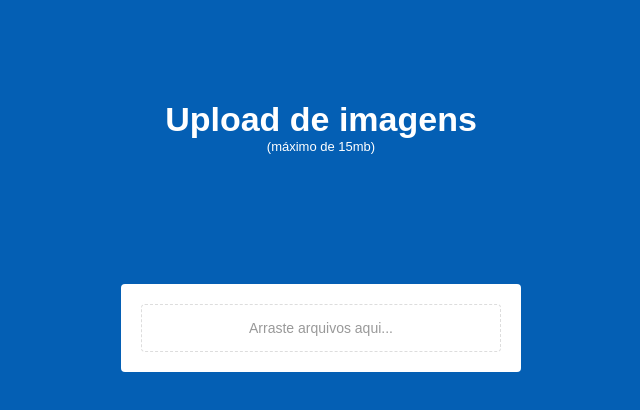
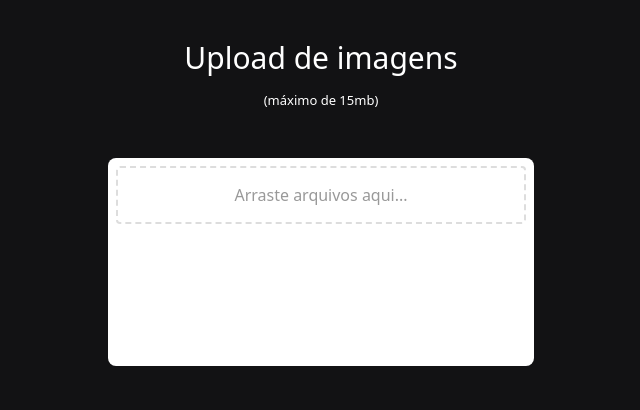
Before and after one commit to TierryBr/Upload-image-frontend, a React (Create React App) app: page / in a window 1280 px wide. Shown: the top 410 px of the page, without its empty margins (319-959 px from the left). Built offline with nearby package versions, Linux system fonts and the light colour scheme; no server answers.

Commit message:
[master] - Adding tailwind ui

```diff
--- a/package.json
+++ b/package.json
@@ -43,5 +43,10 @@
       "last 1 firefox version",
       "last 1 safari version"
     ]
+  },
+  "devDependencies": {
+    "autoprefixer": "^10.4.13",
+    "postcss": "^8.4.21",
+    "tailwindcss": "^3.2.4"
   }
 }
--- /dev/null
+++ b/postcss.config.js
@@ -0,0 +1,6 @@
+module.exports = {
+  plugins: {
+    tailwindcss: {},
+    autoprefixer: {},
+  },
+}
--- a/public/index.html
+++ b/public/index.html
@@ -25,7 +25,7 @@
   <title>Upload de imagens</title>
 </head>
 
-<body>
+<body class="bg-[#121214]">
   <noscript>You need to enable JavaScript to run this app.</noscript>
   <div id="root"></div>
   <!--
--- a/src/App.tsx
+++ b/src/App.tsx
@@ -5,14 +5,9 @@ import { useDropzone } from 'react-dropzone';
 
 import api from './services/api';
 
-import GlobalStyle from './styles/global';
-import {
-  Container,
-  Content,
-  ContainerName,
-  DropContainer,
-  UploadMessage,
-} from './styles';
+import './styles/main.css';
+
+import { DropContainer, UploadMessage } from './styles';
 
 import FileList from './components/FileList';
 import { useState } from 'react';
@@ -129,12 +124,12 @@ export default function App() {
   };
 
   return (
-    <Container>
-      <ContainerName>
+    <div className="flex justify-center flex-col items-center">
+      <div className="text-white font-medium text-3xl	text-center p-10">
         <h1>Upload de imagens</h1>
         <span style={{ fontSize: 13 }}>(máximo de 15mb)</span>
-      </ContainerName>
-      <Content>
+      </div>
+      <div className="w-1/3 h-52 bg-white rounded-lg p-2">
         <DropContainer
           {...getRootProps()}
           isDragActive={isDragActive}
@@ -147,8 +142,7 @@ export default function App() {
         {!!uploadedPhotos.length && (
           <FileList files={uploadedPhotos} onDelete={handleDelete} />
         )}
-      </Content>
-      <GlobalStyle />
-    </Container>
+      </div>
+    </div>
   );
 }
--- a/src/components/FileList/index.tsx
+++ b/src/components/FileList/index.tsx
@@ -2,7 +2,7 @@ import React from 'react';
 import { CircularProgressbar } from 'react-circular-progressbar';
 import { MdCheckCircle, MdError, MdLink } from 'react-icons/md';
 
-import { Container, FileInfo, Preview } from './styles';
+import { Container, Preview } from './styles';
 
 const FileList = ({ files, onDelete }) => {
   return (
@@ -10,21 +10,24 @@ const FileList = ({ files, onDelete }) => {
       {files &&
         files.map((uploadedFile) => (
           <li key={uploadedFile.id}>
-            <FileInfo>
+            <div className="flex items-center">
               <Preview src={uploadedFile.preview} />
-              <div>
+              <div className="flex flex-col">
                 <strong>{uploadedFile.name.substr(-35)}</strong>
-                <span>
+                <span className="text-sm text-gray-500">
                   {uploadedFile.readableSize}{' '}
                   {!!uploadedFile.url && (
-                    <button onClick={() => onDelete(uploadedFile.id)}>
+                    <button
+                      className="text-sm text-red-500 mx-3"
+                      onClick={() => onDelete(uploadedFile.id)}
+                    >
                       Excluir
                     </button>
                   )}
                 </span>
               </div>
-            </FileInfo>
-            <div>
+            </div>
+            <div className="flex flex-row">
               {!uploadedFile.uploaded && !uploadedFile.error && (
                 <CircularProgressbar
                   styles={{
--- a/src/components/FileList/styles.ts
+++ b/src/components/FileList/styles.ts
@@ -16,33 +16,9 @@ export const Container = styled.ul`
     }
 `;
 
-export const FileInfo = styled.div`
-    display: flex;
-    align-items: center;
-
-    div {
-        display: flex;
-
-        flex-direction: column;
-        span {
-            font-size: 12px;
-            color: #999;
-            margin-top: 5px;
-
-            button {
-                border: 0;
-                background: transparent;
-                color: #e57878;
-                margin-left: 5px;
-                cursor: pointer;
-            }
-        }
-    }
-`;
-
 export const Preview = styled.div`
-    width: 36px;
-    height: 36px;
+    width: 40px;
+    height: 40px;
     border-radius: 5px;
     background-image: url(${props => props.src});
     background-repeat: no-repeat;
--- a/src/styles.ts
+++ b/src/styles.ts
@@ -1,31 +1,4 @@
 import styled, {css} from 'styled-components';
-
-export const Container = styled.div`
-  margin-top: 100px;
-  display: flex;
-  justify-content: center;
-  align-items: center;
-  flex-direction: column;
-`;
-
-export const Content = styled.div`
-    width: 100%;
-    max-width: 400px;
-    margin: 30px;
-    background: #fff;
-    border-radius: 4px;
-    padding: 20px;
-`;
-
-export const ContainerName = styled.div`
-    font-size: 17px;
-    color: #fff;
-    display: flex;
-    flex-direction: column;
-    justify-content: center;
-    align-items: center;
-    margin-bottom: 100px
-`;
 
 const dragActive = css`
     border-color: #78e5d5;
@@ -38,7 +11,7 @@ const dragReject = css`
 export const DropContainer = styled.div.attrs({
     className: "dropzone"
 })`
-    border: 1px dashed #ddd;
+    border: 2px dashed #ddd;
     border-radius: 4px;
     cursor: pointer;
 
--- a/src/styles/global.ts
+++ /dev/null
@@ -1,27 +0,0 @@
-import { createGlobalStyle } from 'styled-components'
-
-import 'react-circular-progressbar/dist/styles.css'
-
-export default createGlobalStyle`
-    * {
-        margin: 0;
-        padding: 0;
-        outline: 0;
-        box-sizing: border-box
-    }
-
-    body {
-        font-family: Arial, Helvetica, sans-serif;
-        font-size: 14px;
-        background: #045FB4;
-        text-rendering: optimizeLegibility;
-        -webkit-font-smoothing: antialiased;
-    }
-
-    html, body, #root {
-        height: 100%;
-
-    }
-
-
-`
--- /dev/null
+++ b/src/styles/main.css
@@ -0,0 +1,3 @@
+@tailwind base;
+@tailwind components;
+@tailwind utilities;
--- /dev/null
+++ b/tailwind.config.js
@@ -0,0 +1,11 @@
+/** @type {import('tailwindcss').Config} */
+module.exports = {
+  content: [
+    './src/**/*.tsx',
+    './public/index.html',
+  ],
+  theme: {
+    extend: {},
+  },
+  plugins: [],
+}
```
Also changed, not shown: 1 other file (tests, documents, lock files or other folders).
